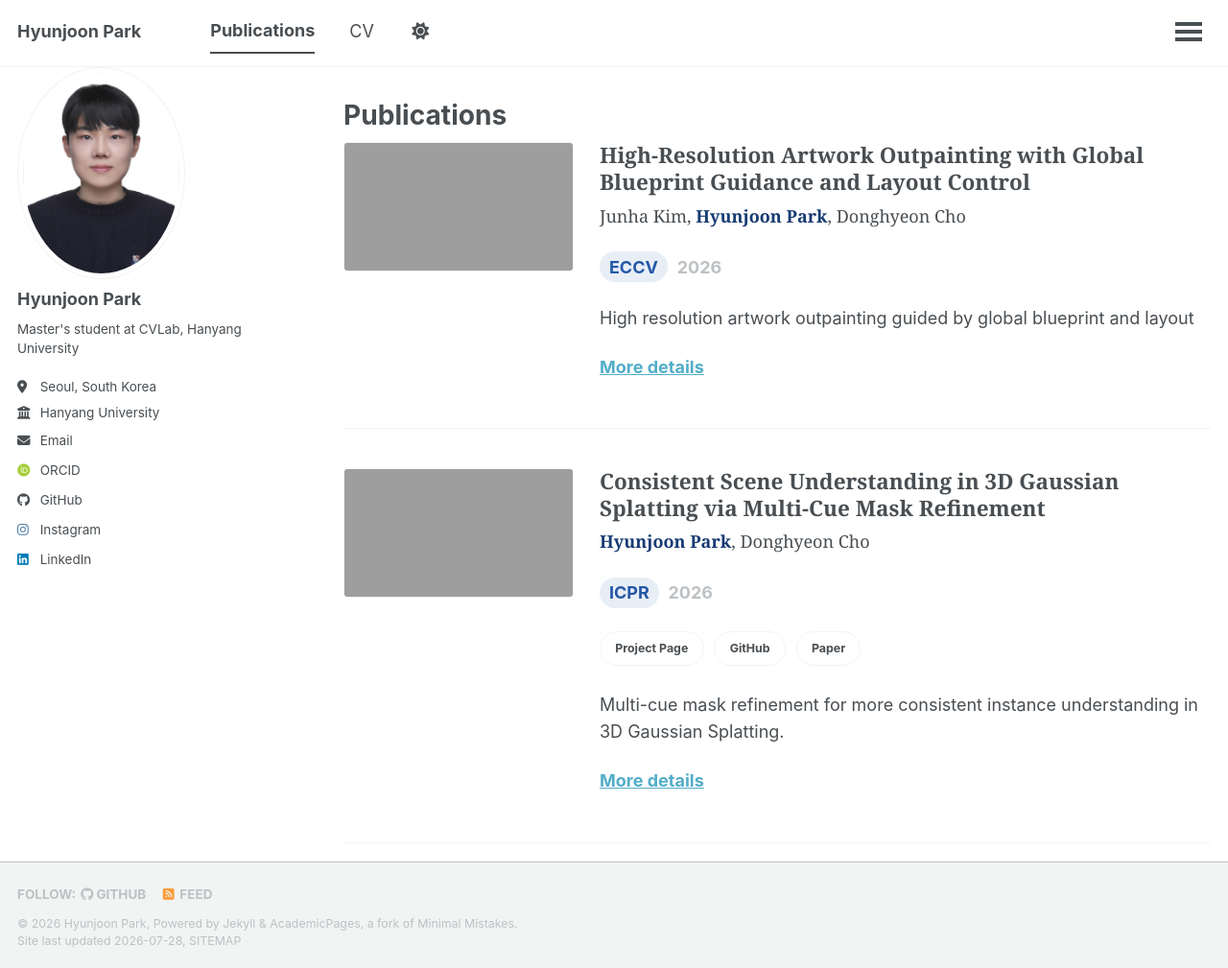
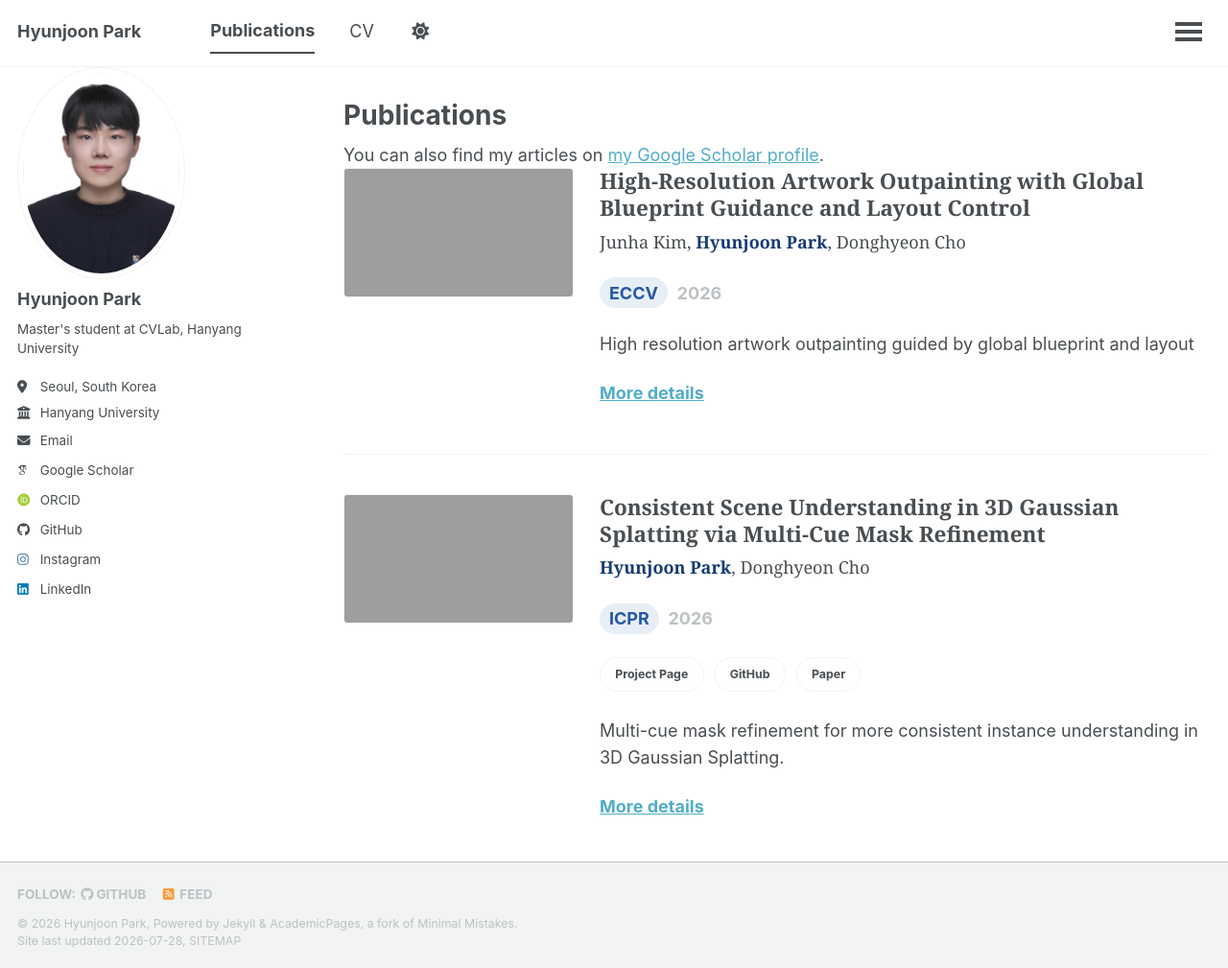
Before and after one commit to hjpark83/hjpark83.github.io, a Jekyll site: the page built from _pages/publications.html, in a window 1280 px wide and 1009 px high. Shown: the whole window at 96% size. Built offline with Jekyll 4.4.1, drawn with Linux system fonts in a browser that asks for light colours; some web fonts are replaced; a script that is not in the unit is left out; some of the changed lines change nothing that is shown.

Commit message:
Google scholar

```diff
--- a/_config.yml
+++ b/_config.yml
@@ -35,7 +35,7 @@ author:
   # Academic websites
   academia         : # URL
   arxiv            : # URL - Update with the correct link to your profile
-  googlescholar    : # URL - Update with the correct link to your profile
+  googlescholar    : "https://scholar.google.com/citations?user=JZ5X9tgAAAAJ&hl=ko"
   inspire-hep      : # URL
   impactstory      : # URL
   orcid            : "https://orcid.org/my-orcid?orcid=0009-0008-1860-3172"
@@ -155,9 +155,9 @@ social:
 
 # Analytics
 analytics:
-  provider               :  "false" # false (default), "google", "google-universal", "google-analytics-4", "custom"
+  provider               :  "google-analytics-4" # false (default), "google", "google-universal", "google-analytics-4", "custom"
   google:
-    tracking_id          :
+    tracking_id          : G-FJC7FE5E46
 
 
 # Reading Files
--- a/_includes/analytics-providers/google-analytics-4.html
+++ b/_includes/analytics-providers/google-analytics-4.html
@@ -1,8 +1,9 @@
-<script async src="https://www.googletagmanager.com/gtag/js?id={{site.analytics.google.tracking_id}}"></script>
+<!-- Google tag (gtag.js) -->
+<script async src="https://www.googletagmanager.com/gtag/js?id=G-FJC7FE5E46"></script>
 <script>
   window.dataLayer = window.dataLayer || [];
   function gtag(){dataLayer.push(arguments);}
   gtag('js', new Date());
 
-  gtag('config', '{{site.analytics.google.tracking_id}}');
+  gtag('config', 'G-FJC7FE5E46');
 </script>
```
